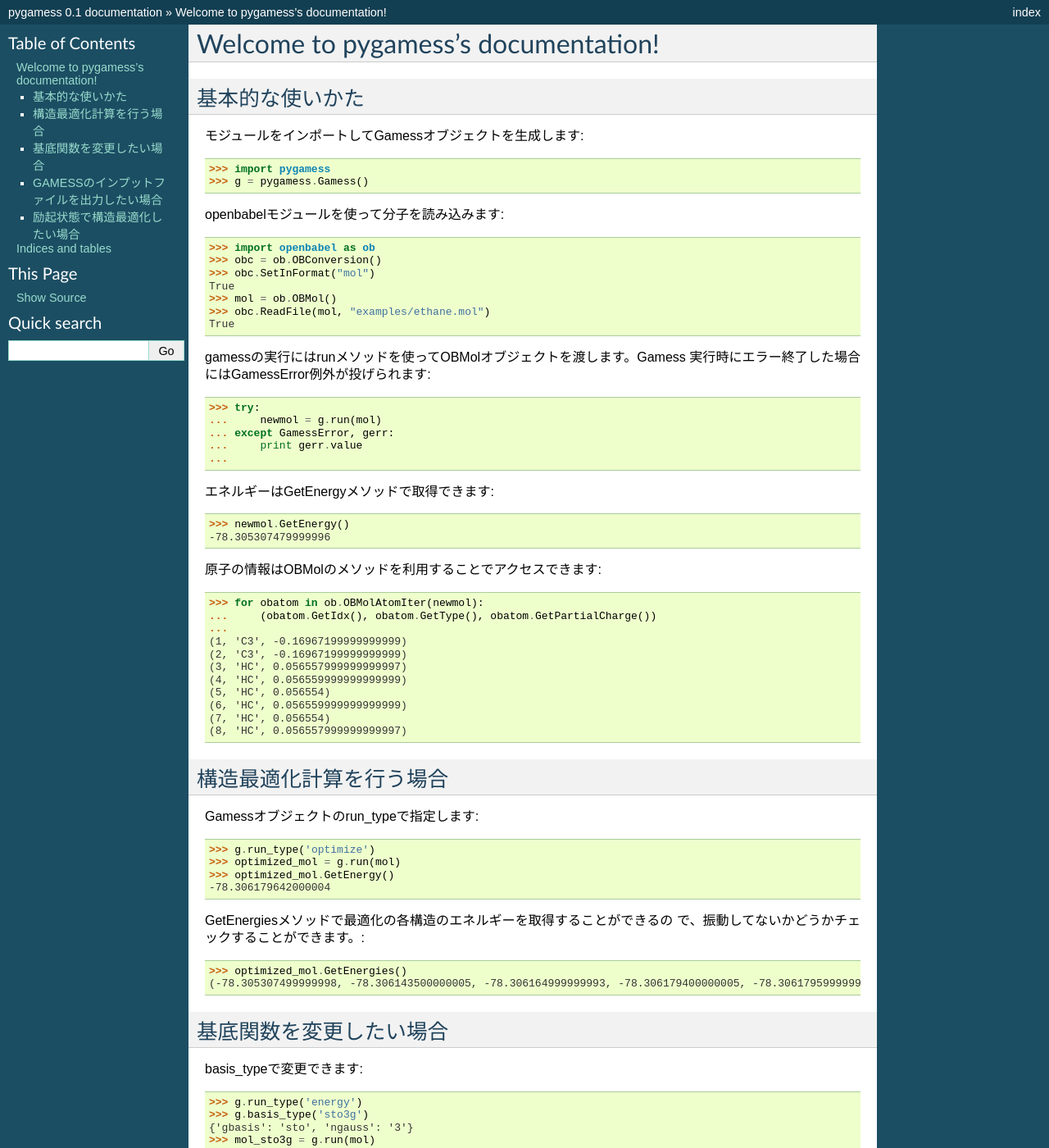
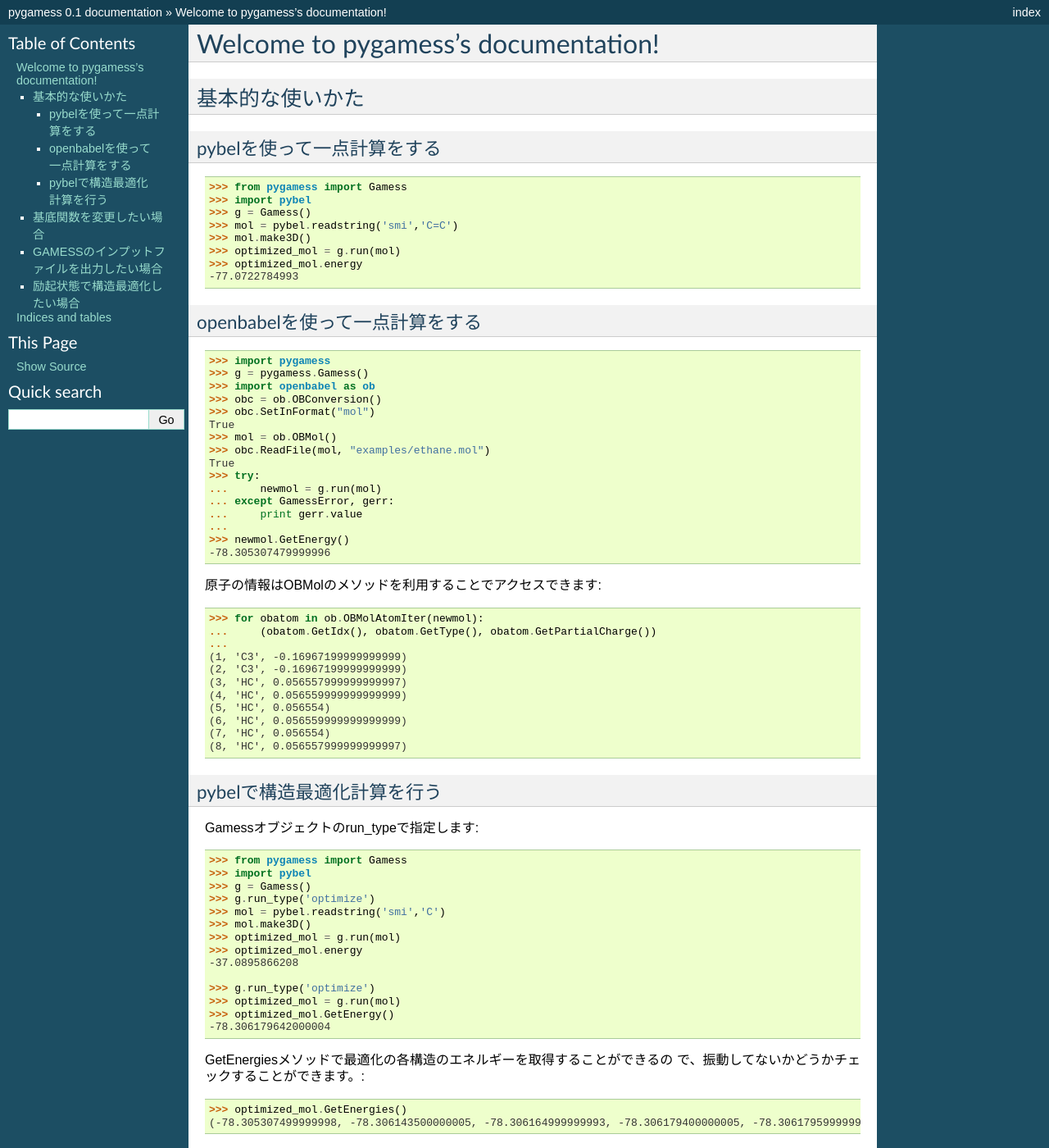
Before and after one commit to kzfm/pygamess, a Sphinx documentation site: the page built from docs/index.rst, in a window 1280 px wide and 1400 px high. Shown: the whole window at 82% size. Built offline with Sphinx 7.4.7, drawn with Linux system fonts in a browser that asks for light colours.

Commit message:
modified document

```diff
--- a/docs/index.rst
+++ b/docs/index.rst
@@ -9,13 +9,23 @@ Welcome to pygamess's documentation!
 基本的な使いかた
 ---------------------------------------
 
-モジュールをインポートしてGamessオブジェクトを生成します::
+pybelを使って一点計算をする
+~~~~~~~~~~~~~~~~~~~~~~~~~~~
+
+    >>> from pygamess import Gamess
+    >>> import pybel
+    >>> g = Gamess()
+    >>> mol = pybel.readstring('smi','C=C')
+    >>> mol.make3D()
+    >>> optimized_mol = g.run(mol)
+    >>> optimized_mol.energy
+    -77.0722784993
+
+openbabelを使って一点計算をする
+~~~~~~~~~~~~~~~~~~~~~~~~~~~~~~~
 
     >>> import pygamess
     >>> g = pygamess.Gamess()
-
-openbabelモジュールを使って分子を読み込みます::
-
     >>> import openbabel as ob
     >>> obc = ob.OBConversion()
     >>> obc.SetInFormat("mol")
@@ -23,18 +33,11 @@ openbabelモジュールを使って分子を読み込みます::
     >>> mol = ob.OBMol()
     >>> obc.ReadFile(mol, "examples/ethane.mol")
     True
-
-gamessの実行にはrunメソッドを使ってOBMolオブジェクトを渡します。Gamess
-実行時にエラー終了した場合にはGamessError例外が投げられます::
-
     >>> try:
     ...     newmol = g.run(mol)
     ... except GamessError, gerr:
     ...     print gerr.value
     ...
-
-エネルギーはGetEnergyメソッドで取得できます::
-
     >>> newmol.GetEnergy()
     -78.305307479999996
 
@@ -52,10 +55,20 @@ gamessの実行にはrunメソッドを使ってOBMolオブジェクトを渡し
     (7, 'HC', 0.056554)
     (8, 'HC', 0.056557999999999997)
 
-構造最適化計算を行う場合
----------------------------------------------------
+pybelで構造最適化計算を行う
+~~~~~~~~~~~~~~~~~~~~~~~~~~~
 
 Gamessオブジェクトのrun_typeで指定します::
+
+    >>> from pygamess import Gamess
+    >>> import pybel
+    >>> g = Gamess()
+    >>> g.run_type('optimize')
+    >>> mol = pybel.readstring('smi','C')
+    >>> mol.make3D()
+    >>> optimized_mol = g.run(mol)
+    >>> optimized_mol.energy
+    -37.0895866208
 
     >>> g.run_type('optimize')
     >>> optimized_mol = g.run(mol)
@@ -67,6 +80,7 @@ GetEnergiesメソッドで最適化の各構造のエネルギーを取得する
 
     >>> optimized_mol.GetEnergies()
     (-78.305307499999998, -78.306143500000005, -78.306164999999993, -78.306179400000005, -78.306179599999993)
+
 
 基底関数を変更したい場合
 --------------------------------------------------
```
Also changed, not shown: 1 other file.
